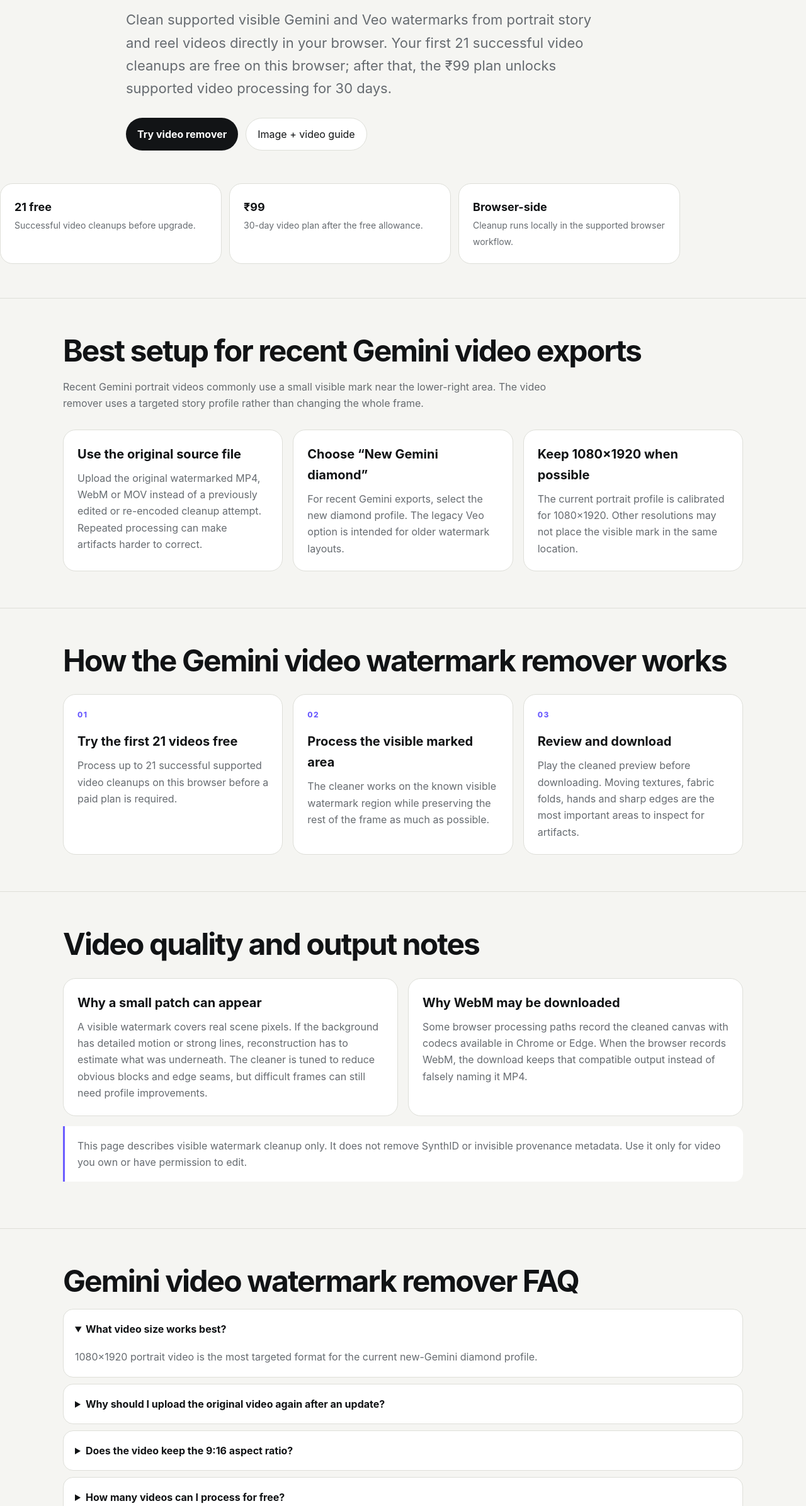
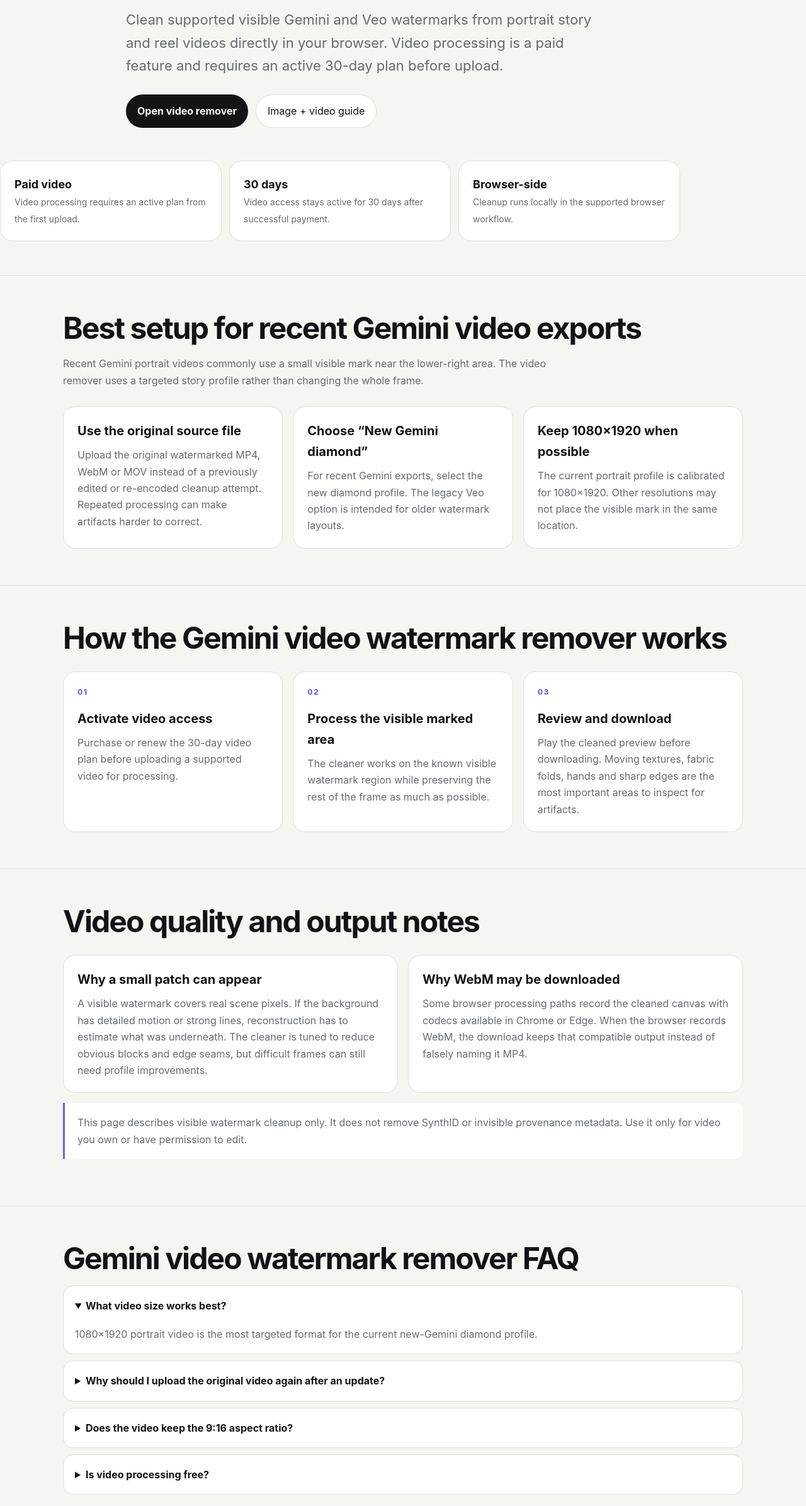
Before and after one commit to geminiwatermark16-cmyk/geminiwatermark, a website: page gemini-video-watermark-remover.html in a window 1280 px wide. Shown: the part 409-2800 px from the top of the page at 63% size. Drawn offline with Linux system fonts and the light colour scheme.

Commit message:
SEO: align video landing page with paid access policy

```diff
--- a/gemini-video-watermark-remover.html
+++ b/gemini-video-watermark-remover.html
@@ -10,18 +10,19 @@
   <!-- End Google Tag Manager -->
   <meta charset="UTF-8" />
   <meta name="viewport" content="width=device-width,initial-scale=1" />
-  <title>Gemini Video Watermark Remover Online | 9:16 Gemini & Veo</title>
-  <meta name="description" content="Remove supported visible Gemini and Veo watermarks from 9:16 videos in your browser. First 21 successful video cleanups are free, then ₹99 for 30 days." />
+  <title>Gemini Video Watermark Remover Online | 9:16 & Veo</title>
+  <meta name="description" content="Remove supported visible Gemini and Veo watermarks from 9:16 videos in your browser. Video processing requires an active paid 30-day plan." />
   <meta name="robots" content="index,follow,max-image-preview:large,max-snippet:-1,max-video-preview:-1" />
   <link rel="canonical" href="https://geminiwatermark.space/gemini-video-watermark-remover" />
   <meta property="og:type" content="website" />
   <meta property="og:title" content="Gemini Video Watermark Remover Online" />
-  <meta property="og:description" content="Browser-based visible Gemini and Veo video watermark cleanup. First 21 successful video cleanups free." />
+  <meta property="og:description" content="Browser-based visible Gemini and Veo video watermark cleanup with paid 30-day video access." />
   <meta property="og:url" content="https://geminiwatermark.space/gemini-video-watermark-remover" />
   <meta property="og:site_name" content="geminiwatermark.space" />
+  <meta property="og:locale" content="en_US" />
   <meta name="twitter:card" content="summary" />
   <meta name="twitter:title" content="Gemini Video Watermark Remover Online" />
-  <meta name="twitter:description" content="Clean supported visible Gemini and Veo marks from 9:16 videos in your browser." />
+  <meta name="twitter:description" content="Clean supported visible Gemini and Veo marks from 9:16 videos in your browser with an active video plan." />
   <link rel="icon" href="/favicon.svg" type="image/svg+xml" />
   <link rel="stylesheet" href="/seo.css?v=20260818-1" />
   <script type="application/ld+json">
@@ -36,16 +37,16 @@
   <header class="wrap nav"><a class="brand" href="/"><span>✦</span> geminiwatermark.space</a><nav><a href="/remove-gemini-watermark">Gemini remover</a><a href="/veo-watermark-remover">Veo remover</a><a href="/blog/how-to-turn-off-gemini-visible-watermark">Media watermark 2026</a></nav><a class="cta" href="/#tool">Remove video watermark</a></header>
   <div class="wrap breadcrumbs"><a href="/">Home</a> / Gemini video watermark remover</div>
   <main>
-    <section class="wrap hero"><span class="eyebrow">21 VIDEOS FREE · THEN ₹99 / 30 DAYS</span><h1>Gemini video watermark remover for 9:16 clips.</h1><p>Clean supported visible Gemini and Veo watermarks from portrait story and reel videos directly in your browser. Your first 21 successful video cleanups are free on this browser; after that, the ₹99 plan unlocks supported video processing for 30 days.</p><div class="heroActions"><a class="cta" href="/#tool">Try video remover</a><a class="ghost" href="/remove-gemini-watermark">Image + video guide</a></div></section>
-    <section class="wrap trust"><div><b>21 free</b><span>Successful video cleanups before upgrade.</span></div><div><b>₹99</b><span>30-day video plan after the free allowance.</span></div><div><b>Browser-side</b><span>Cleanup runs locally in the supported browser workflow.</span></div></section>
+    <section class="wrap hero"><span class="eyebrow">PAID VIDEO PLAN · 30-DAY ACCESS</span><h1>Gemini video watermark remover for 9:16 clips.</h1><p>Clean supported visible Gemini and Veo watermarks from portrait story and reel videos directly in your browser. Video processing is a paid feature and requires an active 30-day plan before upload.</p><div class="heroActions"><a class="cta" href="/#tool">Open video remover</a><a class="ghost" href="/remove-gemini-watermark">Image + video guide</a></div></section>
+    <section class="wrap trust"><div><b>Paid video</b><span>Video processing requires an active plan from the first upload.</span></div><div><b>30 days</b><span>Video access stays active for 30 days after successful payment.</span></div><div><b>Browser-side</b><span>Cleanup runs locally in the supported browser workflow.</span></div></section>
 
     <section class="section"><div class="wrap"><h2>Best setup for recent Gemini video exports</h2><p class="lead">Recent Gemini portrait videos commonly use a small visible mark near the lower-right area. The video remover uses a targeted story profile rather than changing the whole frame.</p><div class="grid"><article class="card"><h3>Use the original source file</h3><p>Upload the original watermarked MP4, WebM or MOV instead of a previously edited or re-encoded cleanup attempt. Repeated processing can make artifacts harder to correct.</p></article><article class="card"><h3>Choose “New Gemini diamond”</h3><p>For recent Gemini exports, select the new diamond profile. The legacy Veo option is intended for older watermark layouts.</p></article><article class="card"><h3>Keep 1080×1920 when possible</h3><p>The current portrait profile is calibrated for 1080×1920. Other resolutions may not place the visible mark in the same location.</p></article></div></div></section>
 
-    <section class="section"><div class="wrap"><h2>How the Gemini video watermark remover works</h2><div class="grid steps"><article class="card"><h3>Try the first 21 videos free</h3><p>Process up to 21 successful supported video cleanups on this browser before a paid plan is required.</p></article><article class="card"><h3>Process the visible marked area</h3><p>The cleaner works on the known visible watermark region while preserving the rest of the frame as much as possible.</p></article><article class="card"><h3>Review and download</h3><p>Play the cleaned preview before downloading. Moving textures, fabric folds, hands and sharp edges are the most important areas to inspect for artifacts.</p></article></div></div></section>
+    <section class="section"><div class="wrap"><h2>How the Gemini video watermark remover works</h2><div class="grid steps"><article class="card"><h3>Activate video access</h3><p>Purchase or renew the 30-day video plan before uploading a supported video for processing.</p></article><article class="card"><h3>Process the visible marked area</h3><p>The cleaner works on the known visible watermark region while preserving the rest of the frame as much as possible.</p></article><article class="card"><h3>Review and download</h3><p>Play the cleaned preview before downloading. Moving textures, fabric folds, hands and sharp edges are the most important areas to inspect for artifacts.</p></article></div></div></section>
 
     <section class="section"><div class="wrap"><h2>Video quality and output notes</h2><div class="grid two"><article class="card"><h3>Why a small patch can appear</h3><p>A visible watermark covers real scene pixels. If the background has detailed motion or strong lines, reconstruction has to estimate what was underneath. The cleaner is tuned to reduce obvious blocks and edge seams, but difficult frames can still need profile improvements.</p></article><article class="card"><h3>Why WebM may be downloaded</h3><p>Some browser processing paths record the cleaned canvas with codecs available in Chrome or Edge. When the browser records WebM, the download keeps that compatible output instead of falsely naming it MP4.</p></article></div><p class="note">This page describes visible watermark cleanup only. It does not remove SynthID or invisible provenance metadata. Use it only for video you own or have permission to edit.</p></div></section>
 
-    <section class="section faq"><div class="wrap"><h2>Gemini video watermark remover FAQ</h2><details open><summary>What video size works best?</summary><p>1080×1920 portrait video is the most targeted format for the current new-Gemini diamond profile.</p></details><details><summary>Why should I upload the original video again after an update?</summary><p>A previously cleaned file may already contain an encoded patch or smear. Testing the new algorithm on the original watermarked file gives the cleanest comparison.</p></details><details><summary>Does the video keep the 9:16 aspect ratio?</summary><p>The workflow is designed to preserve the original portrait dimensions instead of cropping the clip into another layout.</p></details><details><summary>How many videos can I process for free?</summary><p>The first 21 successful supported video cleanups are free on this browser. After that, the ₹99 plan unlocks supported video processing for 30 days after successful payment, with no automatic renewal.</p></details></div></section>
+    <section class="section faq"><div class="wrap"><h2>Gemini video watermark remover FAQ</h2><details open><summary>What video size works best?</summary><p>1080×1920 portrait video is the most targeted format for the current new-Gemini diamond profile.</p></details><details><summary>Why should I upload the original video again after an update?</summary><p>A previously cleaned file may already contain an encoded patch or smear. Testing the new algorithm on the original watermarked file gives the cleanest comparison.</p></details><details><summary>Does the video keep the 9:16 aspect ratio?</summary><p>The workflow is designed to preserve the original portrait dimensions instead of cropping the clip into another layout.</p></details><details><summary>Is video processing free?</summary><p>No. Supported video processing requires an active 30-day plan before the first upload, with no automatic renewal after the plan period ends.</p></details></div></section>
   </main>
   <footer class="footer"><div class="wrap"><b>✦ geminiwatermark.space</b><nav><a href="/remove-gemini-watermark">Remove Gemini watermark</a><a href="/veo-watermark-remover">Veo remover</a><a href="/blog/how-to-turn-off-gemini-visible-watermark">Gemini Media watermark</a><a href="/privacy">Privacy</a><a href="/terms">Terms</a></nav></div></footer>
 </body>
```
